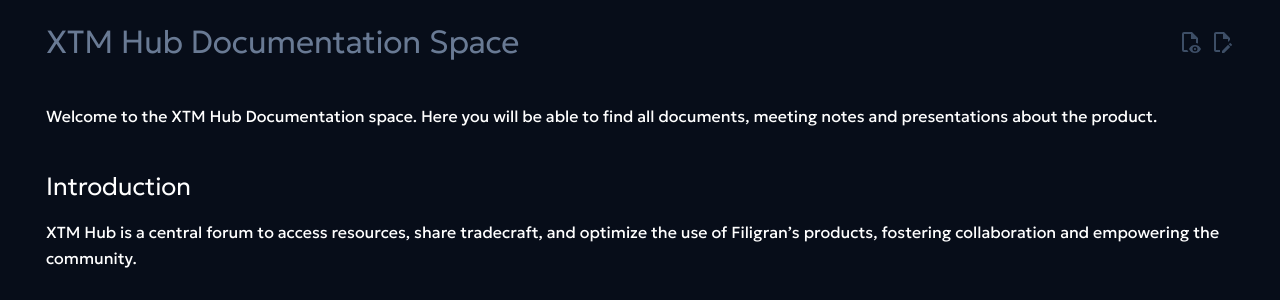
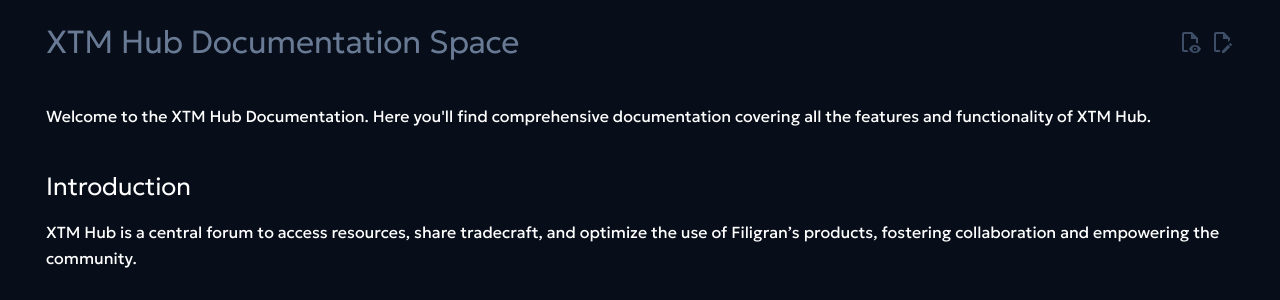
Before and after one commit to FiligranHQ/xtm-hub-docs, an MkDocs documentation site: the page built from docs/index.md, in a window 1280 px wide and 900 px high. Shown: the part 130-430 px from the top of the window. Built offline with MkDocs 1.6.1 and Material for MkDocs 9.7.7, drawn with Linux system fonts in a browser that asks for light colours; comment, search, counter and statistics services are not loaded; the version menu is left out.

Commit message:
Update docs/index.md
Co-authored-by: Ellyn  <ellyn.bouscasse@filigran.io>

```diff
--- a/docs/index.md
+++ b/docs/index.md
@@ -6,7 +6,7 @@
 
 # XTM Hub Documentation Space
 
-Welcome to the XTM Hub Documentation space. Here you will be able to find all documents, meeting notes and presentations about the product.
+Welcome to the XTM Hub Documentation. Here you'll find comprehensive documentation covering all the features and functionality of XTM Hub.
 
 ## Introduction
 
```
